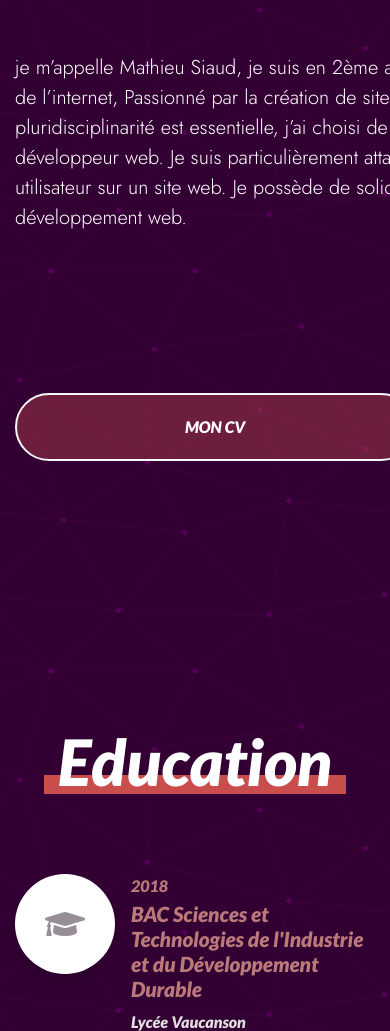
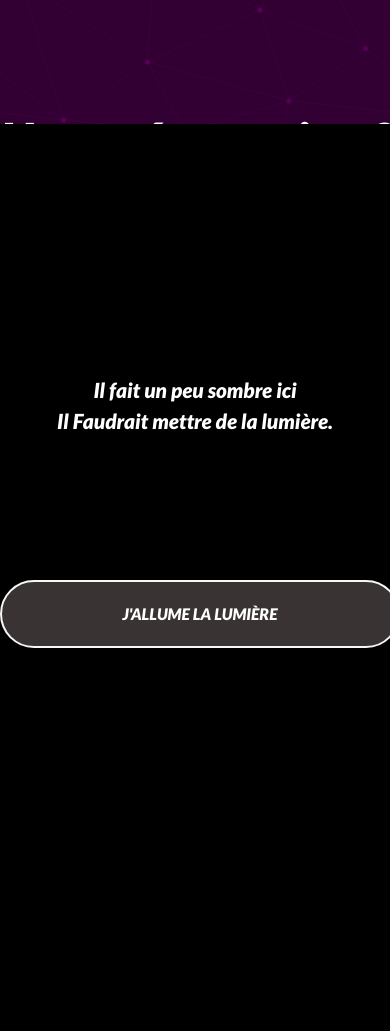
Before and after one commit to mathieusi38/portfolio, a plain HTML site: page index.html in a window 390 px wide. Shown: the part 720-1751 px from the top of the page. Drawn offline with nearby package versions, Linux system fonts and the light colour scheme; a script that the page names is missing.

Commit message:
Add files via upload

```diff
--- a/index.html
+++ b/index.html
@@ -26,20 +26,12 @@
   </head>
   <body>
 
-<div class="preload">
-
-  <h1>TEST</h1>
-
-</div>
-
-
-
     <div class="container-fluid">
       <header>
         <!-- <h1 id="mathieu">Mathieu Siaud</h1>
         <h2 id="dev">Etudiant Développeur web</h2> -->
 
-        <div class="box lax" data-lax-preset="rightToLeft-.1 fadeInOut">
+        <div class="box lax" data-lax-preset="fadeInOut">
 
             <div class="title">
                 <span class="block"></span>
@@ -68,9 +60,24 @@
 </div>
 
       </header>
+<div class="sombre">
+<div class="call-to-action text-center">
+    <p id="text_light">
+      Il fait un peu sombre ici
+      <br>
+Il Faudrait mettre de la lumière.
+    </p>
+    <div class="button_lumiere">J'allume la lumière</div>
+</div>
+
+
+</div>
+
+<div class="bloc_pres">
+
 <div class="container">
-  <div class="row">
-    <div class="col-xl-6 col-12 text-white p-5">
+  <div class="row" style="position: relative; z-index: -14;">
+    <div class="col-xl-6 col-12 text-white p-sm-5 p-0 pb-5 pb-sm-0">
       <h1 id="title_pres">Une présentation ?</h1>
     </div>
     <div class="col-xl-6 col-12  text-white">
@@ -80,16 +87,20 @@
         </p>
     </div>
 
+    <div class="photo">
+
+    </div>
+
+  </div>
   </div>
 
-
-
-    <div class="button">Mon CV</div>
+    <div class="button"  style="z-index: -14;">Mon CV</div>
 
 
 </div>
+<div class="main" >
 
-<section class="section position-relative">
+<section class="section position-relative" style="z-index: -14;">
   <div class="container">
     <div class="row">
       <div class="col-lg-12 text-center">
@@ -109,7 +120,7 @@
           </div>
         </div>
       </div>
-      <div class="col-lg-6 col-md-6 mb-80">
+      <div class="col-lg-6 col-md-6 mb-80 mt-md-0 mt-5">
         <div class="d-flex">
           <div class="mr-lg-5 mr-3">
             <i class="fas fa-graduation-cap fa-2x icon icon-light icon-bg bg-white shadow rounded-circle d-block"></i>
@@ -123,8 +134,7 @@
       </div>
     </div>
   </div>
-  <!-- bg image -->
-  <img class="img-fluid edu-bg-image w-100" src="images/backgrounds/education-bg.png" alt="bg-image">
+
 </section>
 
 <section class="section">
@@ -206,9 +216,7 @@
 
 
     </div>
-  </div>
 </section>
-
 
    <style>
      .gallery {
@@ -258,33 +266,7 @@
 
 
 
-</div>
 
-
-<!-- Modal -->
-<!-- <div class="modal fade right" id="exampleModalPreview" tabindex="-1" role="dialog" aria-labelledby="exampleModalPreviewLabel" aria-hidden="true">
-    <div class="modal-dialog-full-width modal-dialog momodel modal-fluid" role="document">
-        <div class="modal-content-full-width modal-content ">
-            <div class=" modal-header-full-width   modal-header text-center">
-                <h5 class="modal-title w-100" id="exampleModalPreviewLabel">Material Design  Full Screen Modal</h5>
-                <button type="button" class="close " data-dismiss="modal" aria-label="Close">
-                    <span style="font-size: 1.3em;" aria-hidden="true">&times;</span>
-                </button>
-            </div>
-            <div class="modal-body">
-
-                <h1 class="section-heading text-center wow fadeIn my-5 pt-3"> Lorem ipsum dolor sit amet, consectetur adipisicing elit,
-                   sed do eiusmod tempor incididunt ut labore et dolore magna aliqua. Ut enim ad minim veniam, quis nostrud exercitation ullamco
-                   laboris nisi ut aliquip ex ea commodo consequat. Duis aute irure dolor in reprehenderit in voluptate velit esse cillum dolore eu
-                   fugiat nulla pariatur. Excepteur sint occaecat cupidatat non proident,
-                   sunt in culpa qui officia deserunt mollit anim id est laborum.</h1>
-            </div>
-            <div class="modal-footer-full-width  modal-footer">
-                <button type="button" class="btn btn-danger btn-md btn-rounded" data-dismiss="modal">Close</button>
-            </div>
-        </div>
-    </div>
-</div> -->
 
 <div id="myNav" class="overlay">
   <div class="overley-content text-center">
@@ -322,7 +304,7 @@
   </div>
 
 </footer>
-
+</div>
   </body>
 
 <style>
@@ -353,33 +335,55 @@ $(".filter").click(function () {
 });
 });
 
+$( ".button_lumiere" ).click(function() {
+    $('.call-to-action').css('opacity', '0'); // ma méthode modifiera la propriété "color" et la définira à "red"
+    $('.sombre').animate({
+            'opacity': '0'
+        }, 3000, function () {
+            $('.sombre').hide();
+        });
+});
+
+$( ".button_lumiere" ).click(function() {
+    $('.main').css('display', 'initial'); // ma méthode modifiera la propriété "color" et la définira à "red"
+    $('.main').css('opacity', 'initial'); // ma méthode modifiera la propriété "color" et la définira à "red"
+});
+
+$(document).mousemove(function (evt) {
+       if ($('.sombre').css('display') != 'none') {
+           var left = evt.clientX;
+           var top = evt.clientY;
+           $('.sombre').css('background-image', 'radial-gradient(100px at ' + left + 'px ' + top + 'px, transparent, black)');
+       }
+   });
 
 </script>
 
 <script type="text/javascript">
-ScrollReveal().reveal('#title_pres', {
-	origin: 'left',
-	distance: '300px',
-    duration: 1200,
-});
-
-ScrollReveal().reveal('.section-title', {
-	origin: 'right',
-	distance: '300px',
-    duration: 1200,
-});
-
-ScrollReveal().reveal('.section-title-exp', {
-	origin: 'left',
-	distance: '300px',
-    duration: 1200,
-});
-
-ScrollReveal().reveal('.section-title-exp3', {
-	origin: 'right',
-	distance: '300px',
-    duration: 1200,
-});
+//
+// ScrollReveal().reveal('#title_pres', {
+// 	origin: 'left',
+// 	distance: '300px',
+//     duration: 1200,
+// });
+//
+// ScrollReveal().reveal('.section-title', {
+// 	origin: 'right',
+// 	distance: '300px',
+//     duration: 1200,
+// });
+//
+// ScrollReveal().reveal('.section-title-exp', {
+// 	origin: 'left',
+// 	distance: '300px',
+//     duration: 1200,
+// });
+//
+// ScrollReveal().reveal('.section-title-exp3', {
+// 	origin: 'right',
+// 	distance: '300px',
+//     duration: 1200,
+// });
 
 
 </script>
--- a/style.scss
+++ b/style.scss
@@ -827,3 +827,323 @@ footer{
 
   }
 }
+
+
+.photo{
+  background-image: url(IMG_20190531_211752.jpg);
+  background-position: center center;
+  background-repeat: no-repeat;
+  background-size: cover;
+  border-radius: 43% 57% 62% 38% / 69% 54% 46% 31%;
+  filter: grayscale(100%);
+  width: 33vw;
+  height: 65vh;
+  margin-left: 8em;
+  position: absolute;
+  left: -28%;
+  top: 39vh;
+  transform: translateY(-50%);
+  z-index: -2;
+
+}
+
+.main{
+opacity: 0;
+display: none;
+z-index: -14;
+
+}
+
+.sombre{
+  margin: 0;
+padding: 0;
+position: absolute;
+top: 100vh;
+left: 0;
+height: 100%;
+width: 100%;
+background-image: radial-gradient(148px at 1771px 597px, transparent, black);
+}
+
+
+
+
+.call-to-action{
+  height: 100vh;
+}
+
+#text_light{
+color: white;
+font-size: 1.3em;
+padding-top: 12em;
+}
+
+.bloc_pres{
+  margin-top: 8em;
+}
+
+
+.button_lumiere{
+  margin: 9em;
+    margin-right: 9em;
+    margin-left: 9em;
+padding: 20px;
+border: 2px solid #f7f7f7;
+text-align: center;
+text-transform: uppercase;
+position: relative;
+overflow: hidden;
+width: 25em;
+color: white;
+background: #393333;
+margin-left: auto;
+margin-right: auto;
+border-radius: 50px;
+}
+
+.sombre{
+  height: 110%;
+}
+
+@media screen and (max-width: 1450px) {
+
+  #bloc_de_presentation{
+    width: 600px;
+  }
+
+  .photo{
+    margin-left: 14em;
+  }
+
+}
+
+@media screen and (max-width: 1330px) {
+
+  #bloc_de_presentation{
+    width: 600px;
+  }
+
+  .photo{
+    margin-left: 18em;
+  }
+
+  .bloc_pres{
+    margin-top:6em;
+  }
+.card h1{
+  font-size: 2em;
+}
+}
+
+@media screen and (max-width: 1199px) {
+
+  #title_pres{
+    margin-left: auto;
+    margin-right: auto;
+  }
+
+  #bloc_de_presentation{
+    margin-left: auto;
+    margin-right: auto;
+    width: 800px;
+  }
+
+  .photo{
+    transform: translateY(0);
+    position: initial;
+    margin-left: auto;
+    margin-right: auto;
+    margin-top: -4em;
+    width: 63%;
+    height: 76vh;
+  }
+
+  .bloc_pres{
+    margin-top:8em;
+  }
+
+  .sombre{
+    height: 170%;
+  }
+
+
+}
+
+
+
+@media screen and (max-width: 1420px) {
+
+.card{
+  width: 100%;
+  max-width: 544px;
+}
+
+.card > img{
+  width: 33em;
+}
+
+.card h1{
+  padding: 210px 6px 18px 0px;
+}
+
+}
+
+@media screen and (max-width: 1100px) {
+
+  .card {
+      width: 95%;
+      max-width: 431px;
+  }
+
+  .card > img {
+    width: 27em;
+}
+
+.card h1 {
+    padding: 181px 6px 13px 0px;
+}
+
+}
+
+@media screen and (max-width: 920px) {
+  .title h1{
+    font-size: 6em;
+  }
+
+  .photo{
+    width: 75%;
+  }
+
+  .card-column {
+      width: 100%;
+      float: none;
+
+  }
+
+  .card {
+    width: 74%;
+    max-width: 601px;
+}
+
+.card > img {
+    width: 37em;
+}
+
+.card h1 {
+    padding: 244px 0 11px 0px;
+}
+
+}
+
+@media screen and (max-width: 880px) {
+
+  #bloc_de_presentation{
+    width: auto;
+  }
+  .bloc_pres{
+    margin-top:10em;
+  }
+
+}
+
+@media screen and (max-width: 705px) {
+
+  #bloc_de_presentation{
+    width: auto;
+  }
+
+  .bloc_pres{
+    margin-top:12em;
+  }
+
+  .card {
+    width: 74%;
+    max-width: 601px;
+}
+
+.card > img {
+    width: 30em;
+}
+
+.card h1 {
+    padding: 197px 0 11px 0px;
+}
+
+}
+
+@media screen and (max-width: 620px) {
+
+  .title h1{
+    font-size: 5em;
+  }
+
+  .bloc_pres{
+    margin-top:17em;
+  }
+
+}
+
+
+@media screen and (max-width: 520px) {
+
+  .title h1{
+    font-size: 3.6em;
+  }
+
+  .role p{
+    font-size: 15px;
+  }
+
+  #title_pres{
+    font-size: 3.1em;
+    width: 410px;
+  }
+
+  .photo{
+    height: 60vh;
+  }
+
+
+}
+
+@media screen and (max-width: 460px) {
+
+  #title_pres{
+    font-size: 3.1em;
+    width: 410px;
+  }
+
+
+}
+
+@media screen and (max-width: 385px) {
+
+  .title h1{
+    font-size: 3.3em;
+  }
+
+  #title_pres{
+    font-size: 2.8em;
+  width: 358px;
+  }
+
+  .photo{
+    height: 49vh;
+      width: 90%;
+  }
+
+  .button{
+    width: auto;
+  }
+
+  .button_lumiere{
+    width: auto;
+  }
+
+  .bloc_pres{
+    margin-top:20em;
+  }
+
+
+
+}
```
Also changed, not shown: 3326655.jpg (added), IMG_20190531_211752.jpg (added), seo-and-web.svg (added), style.min.css.
